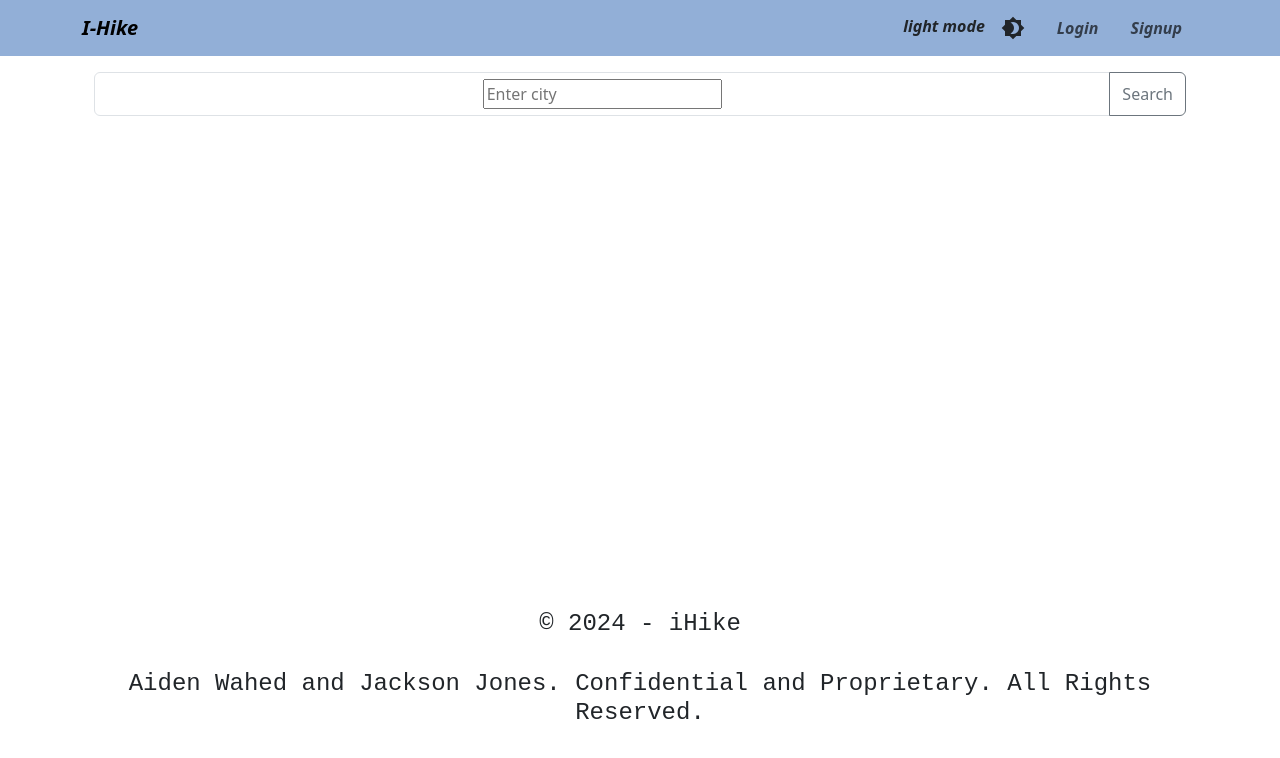
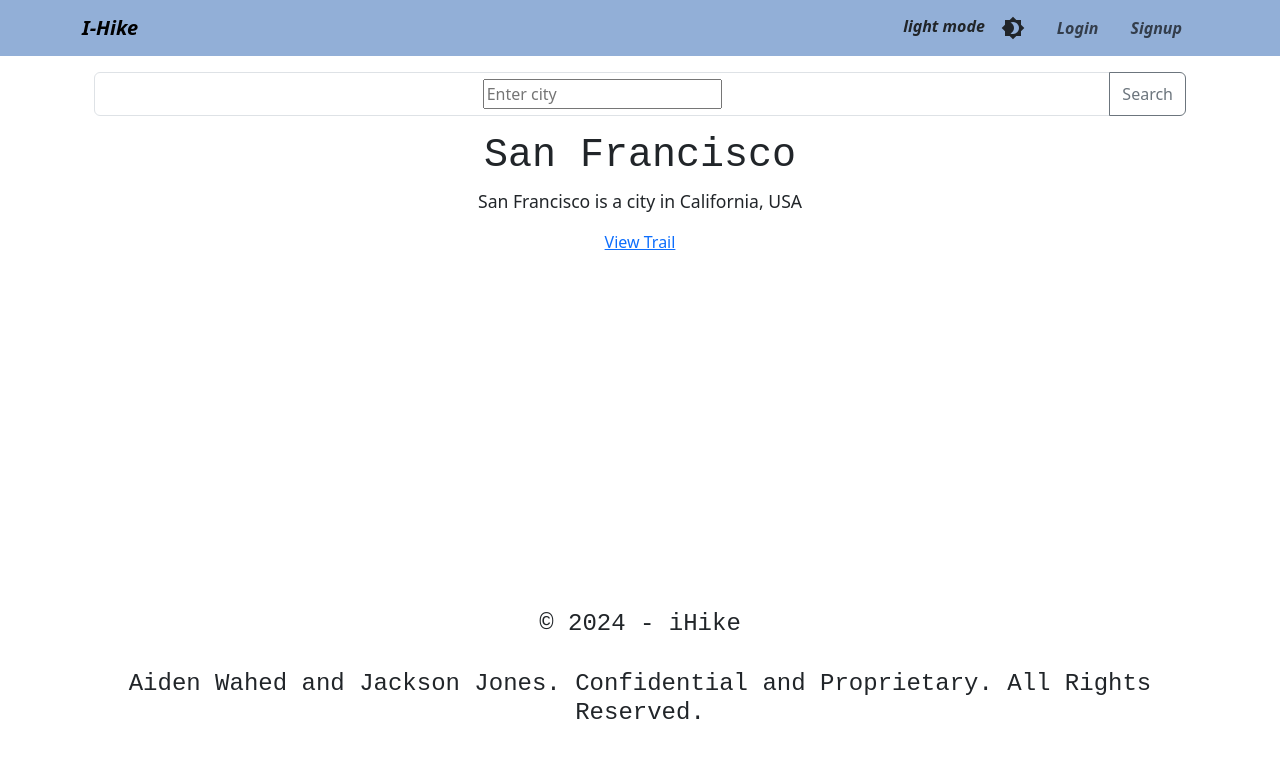
Before and after one commit to prismhead26/I-Hike, a React (Vite) app in the folder client/: page / in a window 1280 px wide. Shown: the top 758 px of the page. Built offline with nearby package versions, Linux system fonts and the light colour scheme.

Commit message:
trail page added / merely a template as the google api not up

```diff
--- a/client/src/main.jsx
+++ b/client/src/main.jsx
@@ -11,7 +11,7 @@ import Profile from "./pages/Profile";
 import Signup from "./pages/Signup";
 import Login from "./pages/Login";
 import Error from "./pages/Error";
-// import myHikes from "./pages/myHikes";
+import Trail from "./pages/Trail";
 
 const router = createBrowserRouter([
   {
@@ -39,6 +39,10 @@ const router = createBrowserRouter([
         path: "/myHikes/:profileId",
         element: <Profile />,
       },
+      {
+        path: "/trail/:trailId",
+        element: <Trail />,
+      },
     ],
   },
 ]);
--- a/client/src/pages/Home.jsx
+++ b/client/src/pages/Home.jsx
@@ -1,6 +1,8 @@
 import React, { useEffect, useState } from "react";
 import { Input } from "@mui/base";
 import { Button } from "@mui/base";
+
+import { Link } from "react-router-dom";
 
 import { fetchWeather } from "../utils/API/openWeatherMap";
 
@@ -28,6 +30,15 @@ const Home = () => {
       fetchHikingTrails(setTrails, setLoading, setError, newLat, newLng);
     }
   }, [newLat, newLng]);
+
+  // create test trail
+  const trail = {
+    placeId: "ChIJrTLr-GyuEmsRBfy61i59si0",
+    latitude: 37.7749295,
+    longitude: -122.4194155,
+    name: "San Francisco",
+    description: "San Francisco is a city in California, USA",
+  };
 
   return (
     <main>
@@ -99,6 +110,12 @@ const Home = () => {
             </div>
           ))
         )}
+        {/* test trail */}
+        <div>
+          <h1>{trail.name}</h1>
+          <p>{trail.description}</p>
+          <Link to={`/trail/${trail.placeId}`}>View Trail</Link>
+        </div>
       </div>
     </main>
   );
--- a/client/src/pages/trail.jsx
+++ b/client/src/pages/trail.jsx
@@ -0,0 +1,123 @@
+import {
+  APIProvider,
+  Map,
+  useMap,
+  useMapsLibrary,
+  AdvancedMarker,
+  InfoWindow,
+  useAdvancedMarkerRef,
+} from "@vis.gl/react-google-maps";
+import { useCallback, useEffect, useState } from "react";
+
+export default function Trail() {
+  //   const [trail, setTrail] = useState(null);
+  const [loading, setLoading] = useState(true);
+  const [error, setError] = useState(null);
+  const [map, setMap] = useState(null);
+  const [mapsLibrary, setMapsLibrary] = useState(null);
+  const [marker, setMarker] = useState(null);
+  const [infoWindow, setInfoWindow] = useState(null);
+  const [advancedMarkerRef, setAdvancedMarkerRef] = useState(null);
+
+  const { google } = useMapsLibrary();
+  const { map: mapObject } = useMap();
+
+  //   create test trail
+  const trail = {
+    placeId: "ChIJrTLr-GyuEmsRBfy61i59si0",
+    latitude: 37.7749295,
+    longitude: -122.4194155,
+    name: "San Francisco",
+    description: "San Francisco is a city in California, USA",
+  };
+
+  const placesLib = useMapsLibrary().maps("places");
+
+  const getTrail = useCallback(async () => {
+    try {
+      const svc = new placesLib.PlacesService(map);
+      svc.getDetails(
+        {
+          placeId: trail.placeId,
+        },
+        (place, status) => {
+          if (status === placesLib.PlacesServiceStatus.OK) {
+            //   setTrail(place);
+          }
+        }
+      );
+      setLoading(false);
+    } catch (error) {
+      setError(error);
+    }
+  }, [map, trail.placeId]);
+
+  useEffect(() => {
+    getTrail();
+  }, [getTrail]);
+
+  useEffect(() => {
+    if (mapObject) {
+      setMap(mapObject);
+    }
+  }, [mapObject]);
+
+  useEffect(() => {
+    if (google) {
+      setMapsLibrary(google);
+    }
+  }, [google]);
+
+  const handleMarkerClick = (marker) => {
+    if (marker === advancedMarkerRef.current) {
+      setInfoWindow(marker);
+    }
+  };
+
+  return (
+    <div>
+      {loading && <div>Loading...</div>}
+      {error && <div>{error.message}</div>}
+      {trail && (
+        <div>
+          <h1>{trail.name}</h1>
+          <p>{trail.description}</p>
+          <APIProvider>
+            <Map
+              initialViewState={{
+                latitude: trail.latitude,
+                longitude: trail.longitude,
+                zoom: 10,
+              }}
+              width="100%"
+              height="500px"
+            >
+              {map && mapsLibrary && (
+                <AdvancedMarker
+                  ref={setAdvancedMarkerRef}
+                  map={map}
+                  mapsLibrary={mapsLibrary}
+                  latitude={trail.latitude}
+                  longitude={trail.longitude}
+                  onClick={handleMarkerClick}
+                >
+                  {infoWindow && (
+                    <InfoWindow
+                      anchor={infoWindow}
+                      onCloseClick={() => setInfoWindow(null)}
+                    >
+                      <div>
+                        <h2>{trail.name}</h2>
+                        <p>{trail.description}</p>
+                      </div>
+                    </InfoWindow>
+                  )}
+                </AdvancedMarker>
+              )}
+            </Map>
+          </APIProvider>
+        </div>
+      )}
+    </div>
+  );
+}
```
